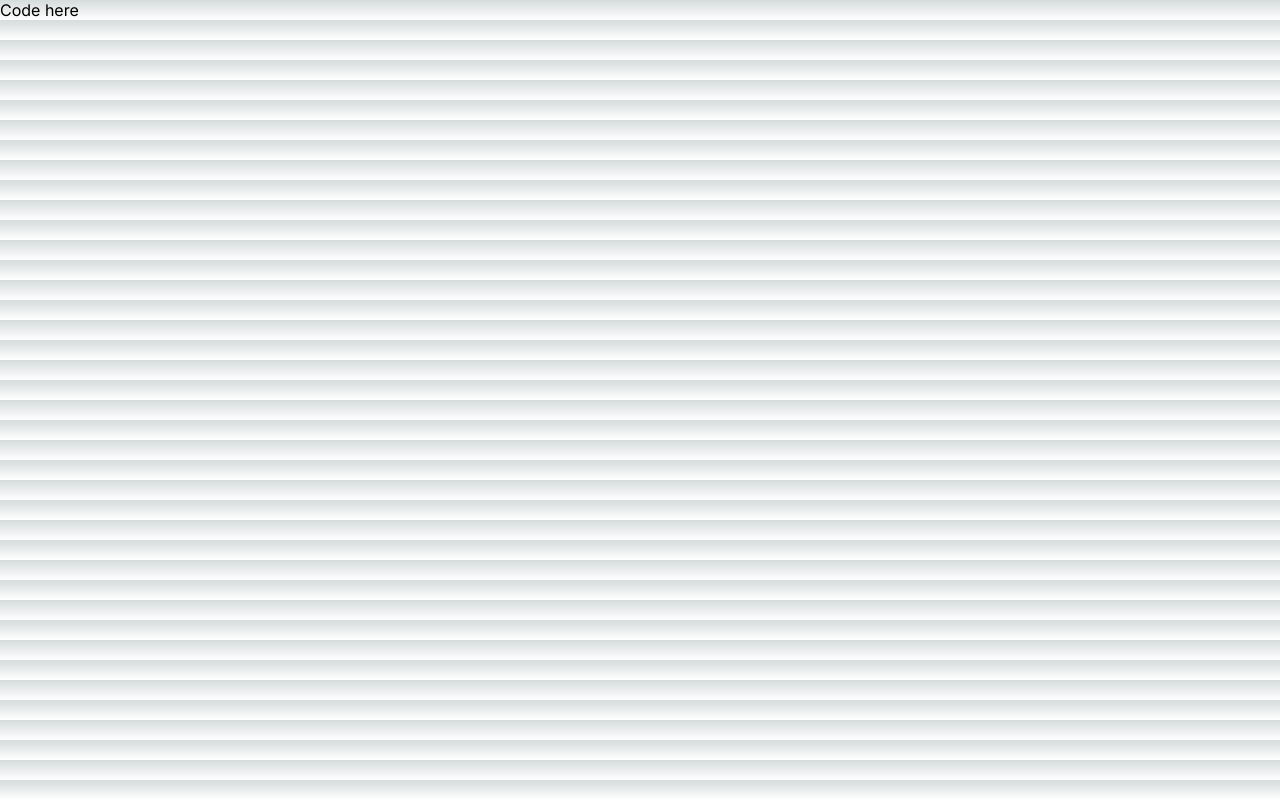
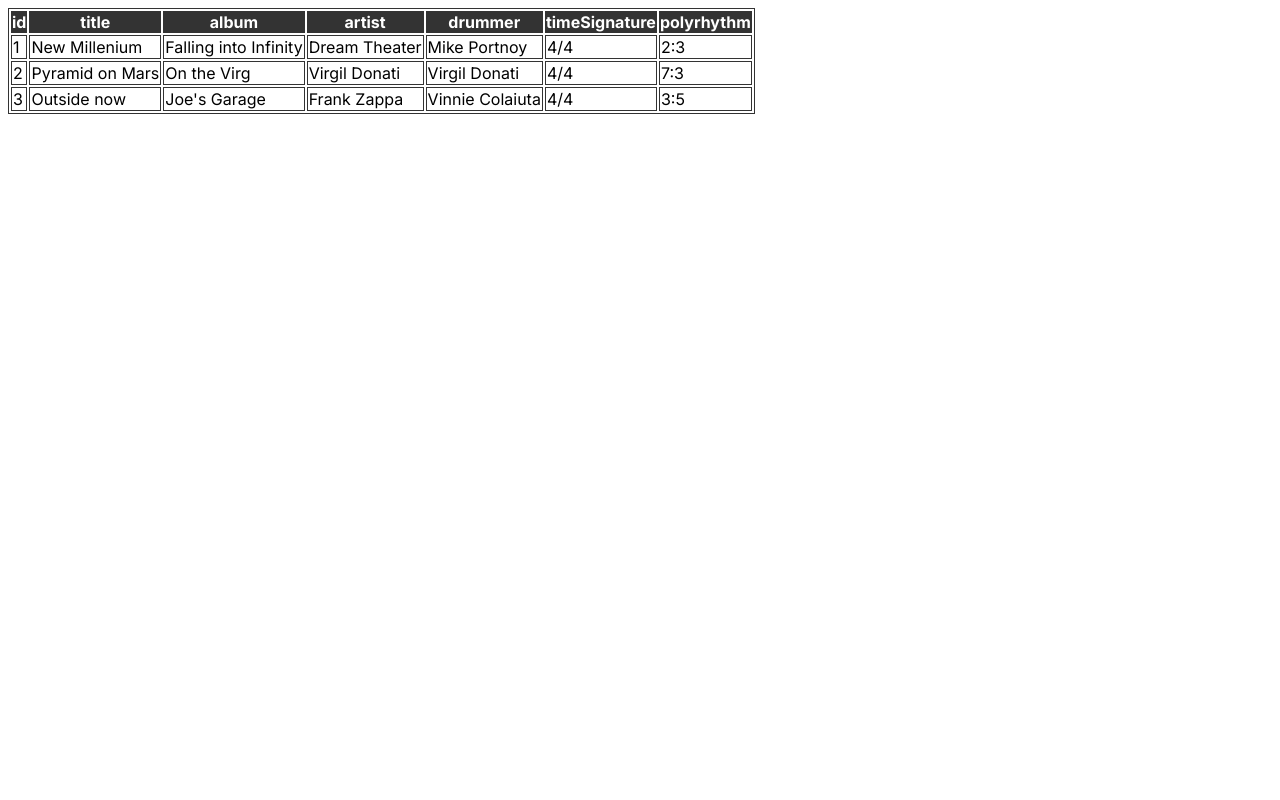
Before and after one commit to MarcoMaz/polylistsongs, a Next.js app: page / in a window 1280 px wide. Built offline with nearby package versions, Linux system fonts and the light colour scheme.

Commit message:
( table ): - add compnoent - add basic data

```diff
--- a/pages/api/songs.ts
+++ b/pages/api/songs.ts
@@ -1,20 +1,68 @@
 import { NextApiRequest, NextApiResponse } from "next";
 
-const songsData = [
+export interface SongProp {
+  id: number;
+  title: string;
+  album: string;
+  artist: string;
+  drummer: string;
+  timeSignature: {
+    numerator: number;
+    denominator: number
+  },
+  polyrhythm: {
+    numerator: number;
+    denominator: number
+  }
+}
+
+
+export const songsData: SongProp[] = [
   {
     id: 1,
-    title: "Song 1",
-    artist: "Artist 1",
+    title: "New Millenium",
+    album: "Falling into Infinity",
+    artist: "Dream Theater",
+    drummer: "Mike Portnoy",
+    timeSignature: {
+      numerator: 4,
+      denominator: 4
+    },
+    polyrhythm: {
+      numerator: 2,
+      denominator: 3
+    }
   },
   {
     id: 2,
-    title: "Song 2",
-    artist: "Artist 2",
+    title: "Pyramid on Mars",
+    album: "On the Virg",
+    artist: "Virgil Donati",
+    drummer: "Virgil Donati",
+    timeSignature: {
+      numerator: 4,
+      denominator: 4
+    },
+    polyrhythm: {
+      numerator: 7,
+      denominator: 3
+    },
   },
   {
     id: 3,
-    title: "Song 3",
-    artist: "Artist 3",
+    title: "Outside now",
+    album: "Joe's Garage",
+    artist: "Frank Zappa",
+    drummer: "Vinnie Colaiuta",
+    timeSignature: {
+      numerator: 4,
+      denominator: 4
+    },
+    polyrhythm: {
+      numerator: 3,
+      denominator: 5
+    },
+
   },
 ];
 
--- a/src/app/globals.css
+++ b/src/app/globals.css
@@ -1,107 +1,10 @@
-:root {
-  --max-width: 1100px;
-  --border-radius: 12px;
-  --font-mono: ui-monospace, Menlo, Monaco, 'Cascadia Mono', 'Segoe UI Mono',
-    'Roboto Mono', 'Oxygen Mono', 'Ubuntu Monospace', 'Source Code Pro',
-    'Fira Mono', 'Droid Sans Mono', 'Courier New', monospace;
-
-  --foreground-rgb: 0, 0, 0;
-  --background-start-rgb: 214, 219, 220;
-  --background-end-rgb: 255, 255, 255;
-
-  --primary-glow: conic-gradient(
-    from 180deg at 50% 50%,
-    #16abff33 0deg,
-    #0885ff33 55deg,
-    #54d6ff33 120deg,
-    #0071ff33 160deg,
-    transparent 360deg
-  );
-  --secondary-glow: radial-gradient(
-    rgba(255, 255, 255, 1),
-    rgba(255, 255, 255, 0)
-  );
-
-  --tile-start-rgb: 239, 245, 249;
-  --tile-end-rgb: 228, 232, 233;
-  --tile-border: conic-gradient(
-    #00000080,
-    #00000040,
-    #00000030,
-    #00000020,
-    #00000010,
-    #00000010,
-    #00000080
-  );
-
-  --callout-rgb: 238, 240, 241;
-  --callout-border-rgb: 172, 175, 176;
-  --card-rgb: 180, 185, 188;
-  --card-border-rgb: 131, 134, 135;
+table,
+td {
+  border: 1px solid #333;
 }
 
-@media (prefers-color-scheme: dark) {
-  :root {
-    --foreground-rgb: 255, 255, 255;
-    --background-start-rgb: 0, 0, 0;
-    --background-end-rgb: 0, 0, 0;
-
-    --primary-glow: radial-gradient(rgba(1, 65, 255, 0.4), rgba(1, 65, 255, 0));
-    --secondary-glow: linear-gradient(
-      to bottom right,
-      rgba(1, 65, 255, 0),
-      rgba(1, 65, 255, 0),
-      rgba(1, 65, 255, 0.3)
-    );
-
-    --tile-start-rgb: 2, 13, 46;
-    --tile-end-rgb: 2, 5, 19;
-    --tile-border: conic-gradient(
-      #ffffff80,
-      #ffffff40,
-      #ffffff30,
-      #ffffff20,
-      #ffffff10,
-      #ffffff10,
-      #ffffff80
-    );
-
-    --callout-rgb: 20, 20, 20;
-    --callout-border-rgb: 108, 108, 108;
-    --card-rgb: 100, 100, 100;
-    --card-border-rgb: 200, 200, 200;
-  }
+thead,
+tfoot {
+  background-color: #333;
+  color: #fff;
 }
-
-* {
-  box-sizing: border-box;
-  padding: 0;
-  margin: 0;
-}
-
-html,
-body {
-  max-width: 100vw;
-  overflow-x: hidden;
-}
-
-body {
-  color: rgb(var(--foreground-rgb));
-  background: linear-gradient(
-      to bottom,
-      transparent,
-      rgb(var(--background-end-rgb))
-    )
-    rgb(var(--background-start-rgb));
-}
-
-a {
-  color: inherit;
-  text-decoration: none;
-}
-
-@media (prefers-color-scheme: dark) {
-  html {
-    color-scheme: dark;
-  }
-}
--- a/src/app/page.tsx
+++ b/src/app/page.tsx
@@ -1,11 +1,15 @@
 "use client";
+import Table from '@/components/Table/Table';
 import React from 'react';
 
+import { songsData } from '../../pages/api/songs';
+
 export default function Home() {
+  const tableHeaderData: string[] = Object.keys(songsData[0]);
 
   return (
     <main>
-      Code here
+      <Table header={tableHeaderData} songsData={songsData} />
     </main>
   )
 }
--- /dev/null
+++ b/src/components/Table/Table.tsx
@@ -0,0 +1,37 @@
+import { SongProp } from "../../../pages/api/songs";
+
+interface TableProps {
+  header: string[];
+  songsData: SongProp[];
+}
+
+const Table: React.FunctionComponent<TableProps> = ({ header, songsData }) => {
+  return (
+    <table>
+      <thead>
+        <tr>
+          {header.map((str, index) => {
+            return <th key={index}>{str}</th>;
+          })}
+        </tr>
+      </thead>
+      <tbody>
+        {songsData.map(({timeSignature, polyrhythm, ...props}) => {
+          return (
+            <tr key={props.id}>
+              <td>{props.id}</td>
+              <td>{props.title}</td>
+              <td>{props.album}</td>
+              <td>{props.artist}</td>
+              <td>{props.drummer}</td>
+              <td>{`${timeSignature.numerator}/${timeSignature.denominator}`}</td>
+              <td>{`${polyrhythm.numerator}:${polyrhythm.denominator}`}</td>
+            </tr>
+          );
+        })}
+      </tbody>
+    </table>
+  );
+};
+
+export default Table;
```
